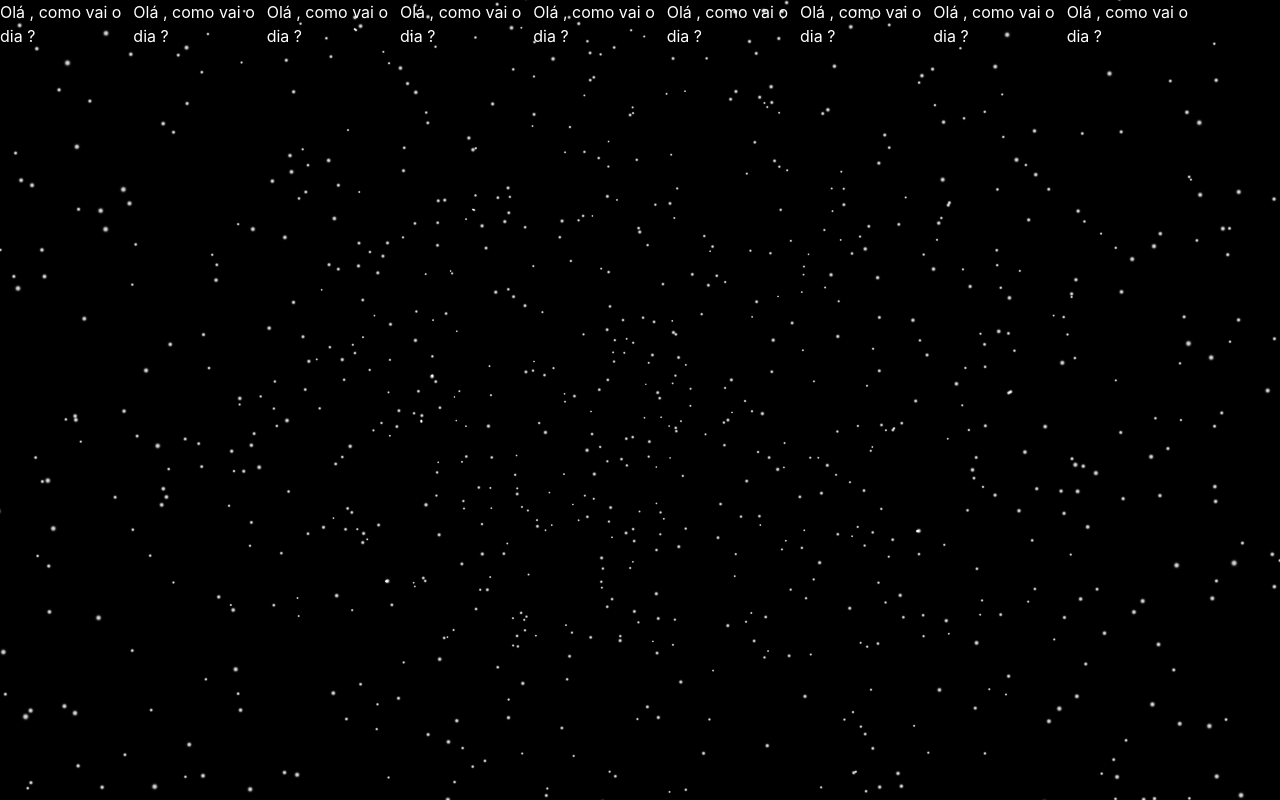
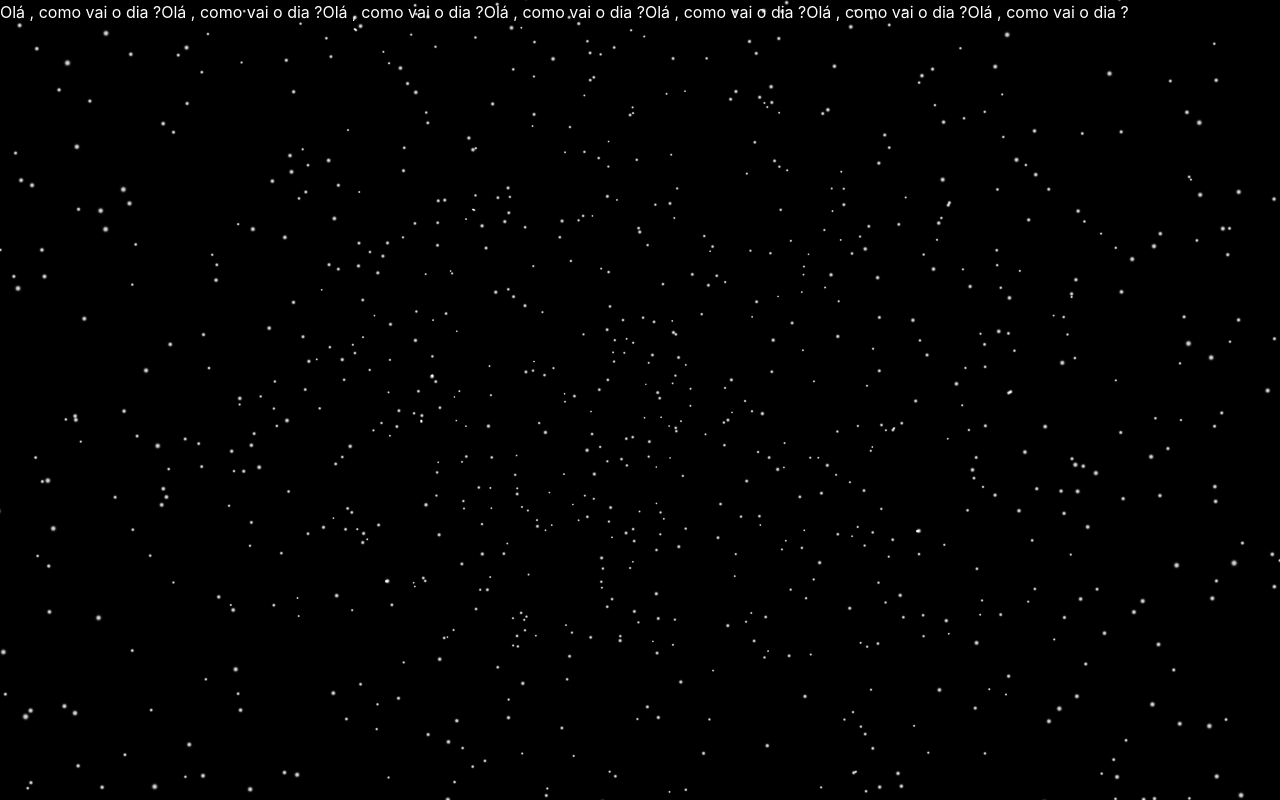
Before and after one commit to sophienocode/Galaxy, a React (Vite) app: page / in a window 1280 px wide. Built offline with nearby package versions, Linux system fonts and the light colour scheme.

Commit message:
(Auth): Casual Update

```diff
--- a/src/Sidebar.jsx
+++ b/src/Sidebar.jsx
@@ -10,9 +10,7 @@ function Sidebar() {
     <h1>Olá , como vai o dia ?</h1>
 
     <h1>Olá , como vai o dia ?</h1>
-
     <h1>Olá , como vai o dia ?</h1>
-    <h1>Olá , como vai o dia ?</h1><h1>Olá , como vai o dia ?</h1>
 
     <h1>Olá , como vai o dia ?</h1>
     <h1>Olá , como vai o dia ?</h1>
```
